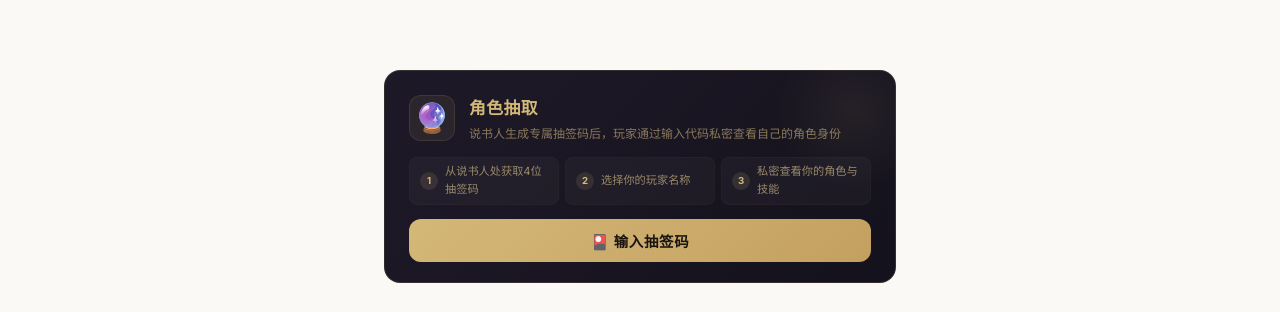
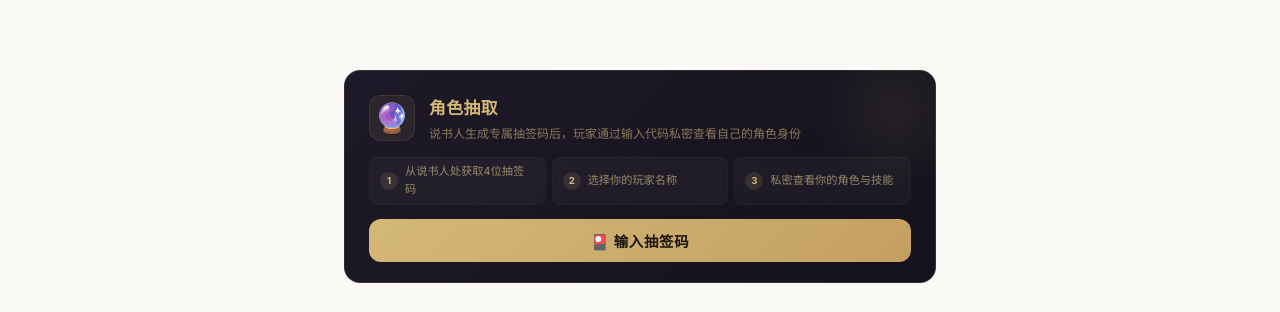
Before and after one commit to SummerXia5/botc_tracker, a React (Vite) app in the folder client/: page / in a window 1280 px wide. Shown: the part 485-797 px from the top of the page. Built offline with nearby package versions, Linux system fonts and the light colour scheme; no server answers.

Commit message:
Align reveal section width with group grid

```diff
--- a/client/src/components/GroupSelector.css
+++ b/client/src/components/GroupSelector.css
@@ -269,7 +269,7 @@
 /* ---- Role Reveal Section on Landing ---- */
 .group-reveal-section {
   padding: 0 var(--space-lg) var(--space-xl);
-  max-width: 560px;
+  max-width: var(--content-width);
   width: 100%;
   margin: 0 auto;
 }
```
